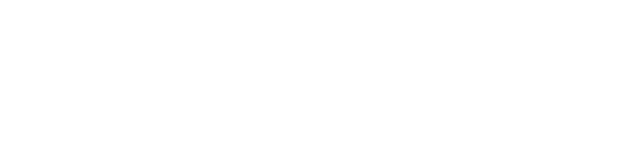
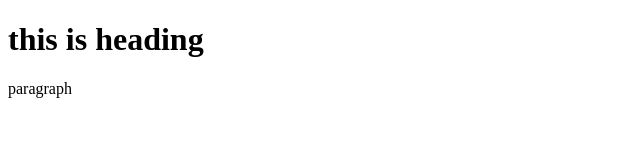
Before and after one commit to ravindranathgurav/learning-git-, a plain HTML site: page index.html in a window 1280 px wide. Shown: the whole page, without its empty margins (0-640 px from the left). Drawn offline with Linux system fonts and the light colour scheme.

Commit message:
Update index.html

```diff
--- a/index.html
+++ b/index.html
@@ -4,6 +4,7 @@
     <title>Document</title>
 </head>
 <body>
-
+    <h1> this is heading </h1>
+    <p> paragraph </p>
 </body>
 </html>
```
